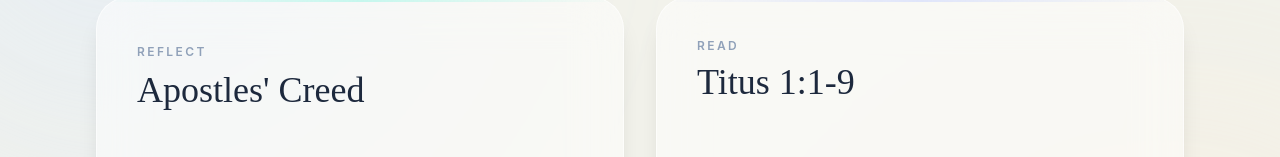
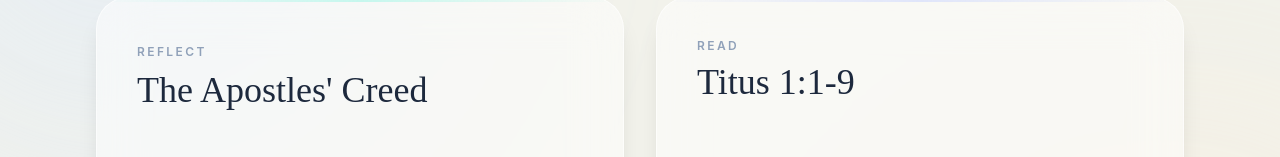
Before and after one commit to jeremybullen/Daily-Prayer, a React (Vite) app: page / in a window 1280 px wide. Shown: the part 255-412 px from the top of the page. Built offline with nearby package versions, Linux system fonts and the light colour scheme; no server answers.

Commit message:
style: update prayer section titles
Improve readability by adding definite articles to the Apostles' Creed, Ten Commandments, and Confession of Sin headings.

```diff
--- a/src/App.tsx
+++ b/src/App.tsx
@@ -153,7 +153,7 @@ export default function App() {
                     transition={{ duration: 0.3 }}
                     className="inline-block"
                   >
-                    {isMorning ? "Apostles' Creed" : "Ten Commandments"}
+                    {isMorning ? "The Apostles' Creed" : "The Ten Commandments"}
                   </motion.span>
                 </h3>
               </div>
@@ -235,7 +235,7 @@ export default function App() {
                     transition={{ duration: 0.3 }}
                     className="inline-block"
                   >
-                    {isMorning ? "The Lord's Prayer" : "Prayer of Confession"}
+                    {isMorning ? "The Lord's Prayer" : "The Confession of Sin"}
                   </motion.span>
                 </h3>
               </div>
```
